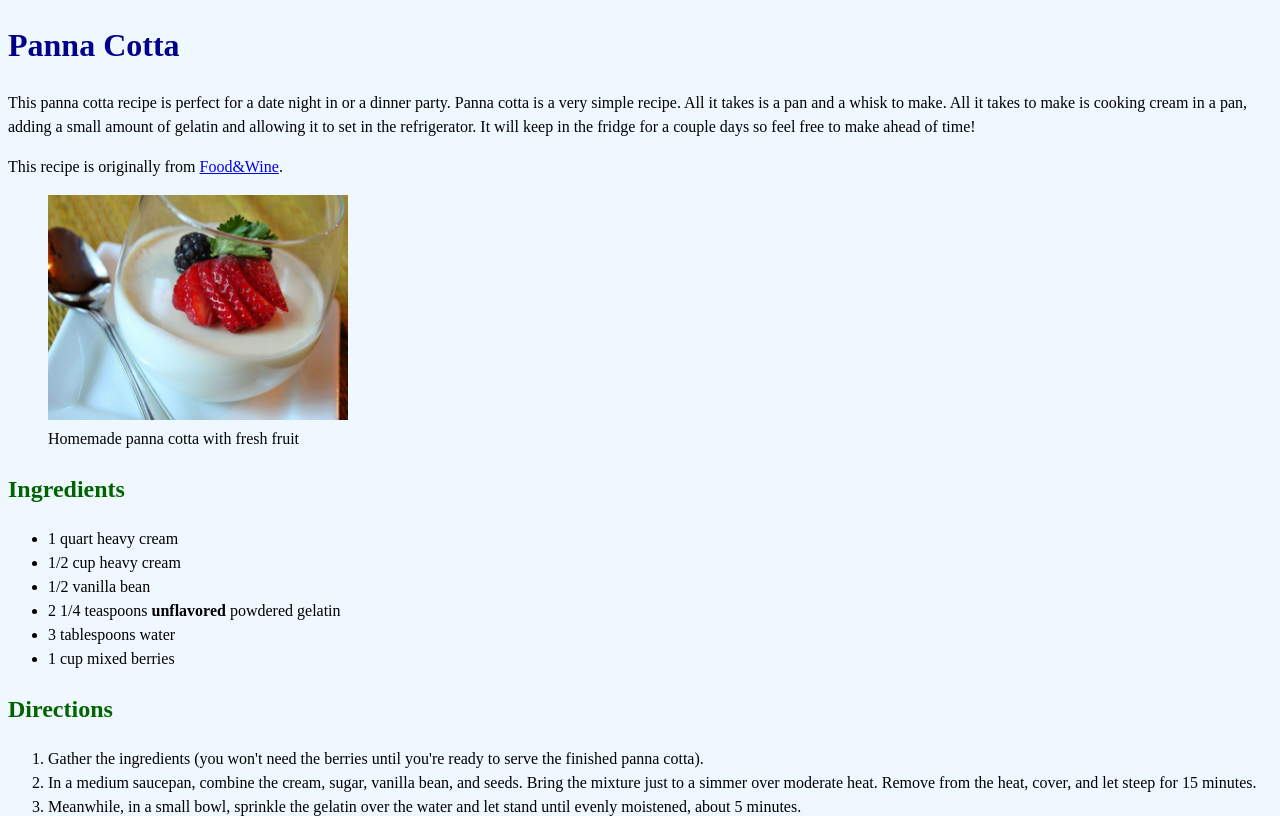
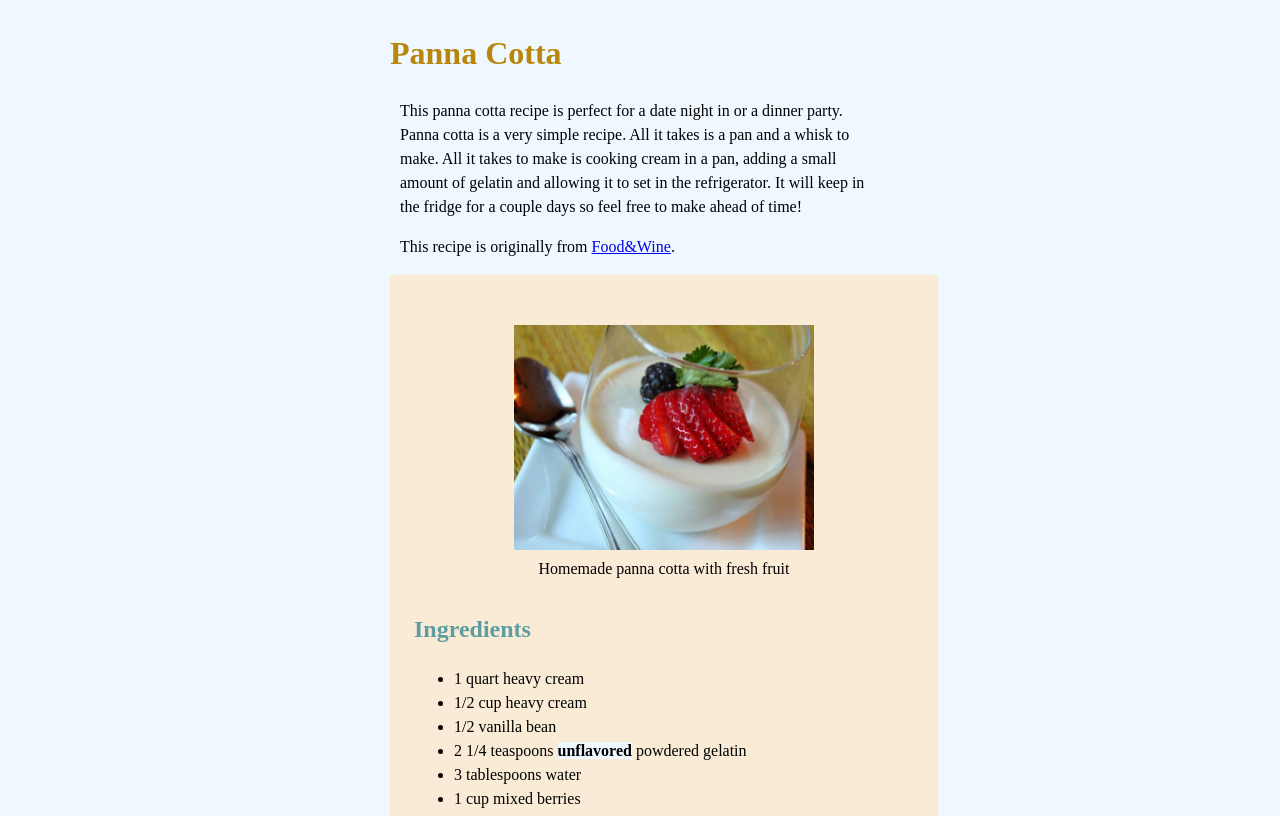
Before and after one commit to Linnaeamae/Recipes, a plain HTML site: page pages/panna-cotta.html in a window 1280 px wide. Shown: the top 816 px of the page. Drawn offline with Linux system fonts and the light colour scheme.

Commit message:
Add css formating to recipe pages to make it look more appealing

```diff
--- a/index.css
+++ b/index.css
@@ -10,27 +10,3 @@ selector{
     line-height: 1.5;
     background-color: aliceblue;
 }
-
-body{
-    font-family:'Verdana, Geneva, Tahoma, sans-serif';
-}
-
-img{
-    width: 300;
-}
-
-ul{
-    list-style:disc;
-}
-
-h1{
-    color: darkblue;
-}
-
-h2{
-    color: darkgreen;
-}
-
-.recipe-name{
-    font:800px;
-}
--- /dev/null
+++ b/pages/pages.css
@@ -0,0 +1,38 @@
+*{
+    line-height:1.5;
+    background-color: aliceblue;
+    font-family:"Avantgarde", "Tex Gyre Adventor" serif;
+}
+
+.my-recipe{
+
+    margin: auto;
+    align-content: center;
+    width: 500px;
+}
+.recipe-card{
+    padding: 24px;
+
+    width:500px;
+}
+.recipe-card, h2, ol, ul, li, figure, figcaption{
+    background-color: antiquewhite;
+}
+
+h1{
+    color:darkgoldenrod;
+}
+
+h2{
+    color:cadetblue;
+}
+
+.intro{
+ margin-left:10px;
+ margin-right: 10px;
+}
+
+figure{
+    text-align:center;
+    padding:10px;
+}
--- a/pages/panna-cotta.html
+++ b/pages/panna-cotta.html
@@ -3,9 +3,10 @@
     <head>
         <meta charset="UTF-8">
         <Title>Recipes</Title>
-        <link rel="stylesheet" href="../index.css"/>
+        <link rel="stylesheet" href="./pages.css"/>
     </head>
     <body>
+        <div class="my-recipe">
             <h1>Panna Cotta</h1>
             <div class="intro">
                 <p>This panna cotta recipe is perfect for a date night in or a dinner party.
@@ -16,6 +17,9 @@
                 <p>
                     This recipe is originally from <a href="https://www.foodandwine.com/recipes/easy-vanilla-bean-panna-cotta">Food&Wine</a>.
                 </p>
+
+            </div>
+            <div class="recipe-card">
                 <figure>
                     <img
                     src="../images/panna-cotta.jpg"
@@ -23,8 +27,6 @@
                     width = 300>
                     <figcaption>Homemade panna cotta with fresh fruit</figcaption>
                 </figure>
-        </div>
-
                 <h2>Ingredients</h2>
                 <ul>
                     <li>1 quart heavy cream</li>
@@ -43,6 +45,7 @@
                     <li>Pour the panna cotta mixture into eight 4-ounce ramekins and let cool to room temperature. Cover with plastic wrap and refrigerate until the panna cotta is set but still jiggly, at least 3 hours.</li>
                     <li>Serve in the ramekins with berries.</li>
                 </ol>
-
+            </div>
+        </div>
     </body>
 </html>
```
Also changed, not shown: pages/bruschetta.html (+9 -2 lines), pages/lemonade.html (+7 -2 lines). Lines whose indentation alone changed are shown as unchanged.
